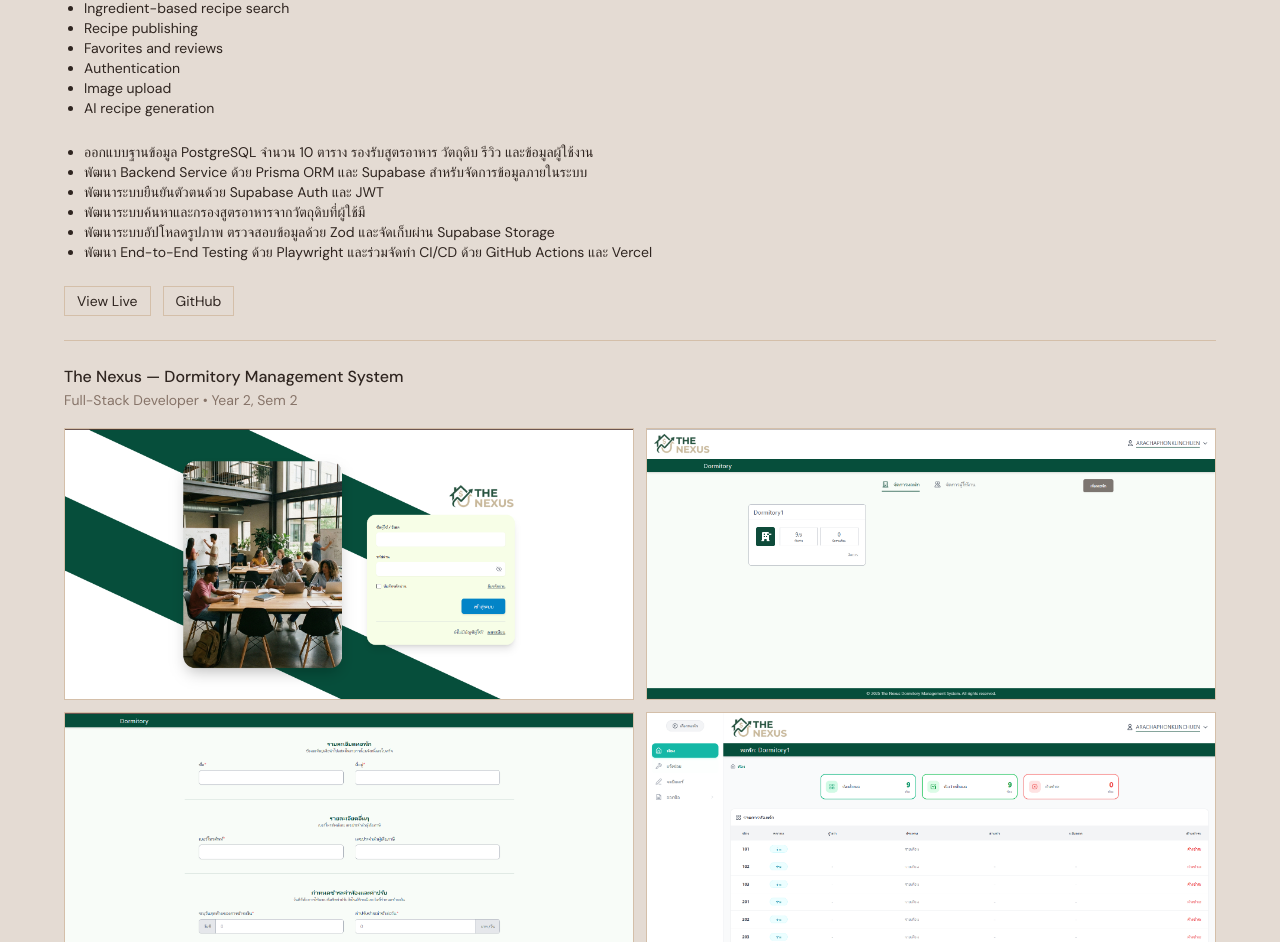
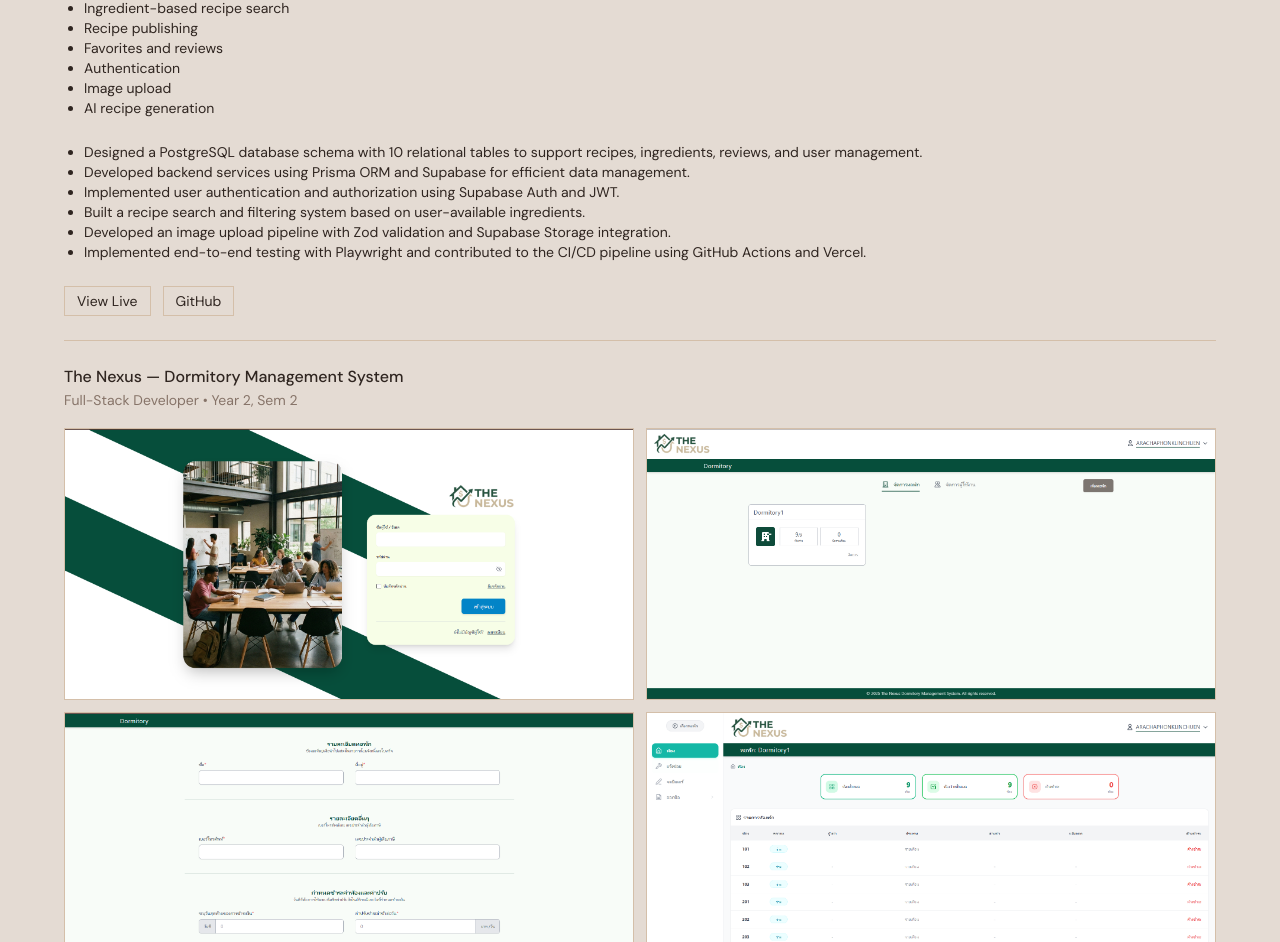
Before and after one commit to Arachaphon/ak-portfolio, a Next.js app: page / in a window 1280 px wide. Shown: the part 1375-2317 px from the top of the page. Built offline with nearby package versions, Linux system fonts and the light colour scheme.

Commit message:
add project data.

```diff
--- a/data/projects.ts
+++ b/data/projects.ts
@@ -29,12 +29,12 @@ export const projects = [
     ],
 
     description: [
-      "ออกแบบฐานข้อมูล PostgreSQL จำนวน 10 ตาราง รองรับสูตรอาหาร วัตถุดิบ รีวิว และข้อมูลผู้ใช้งาน",
-      "พัฒนา Backend Service ด้วย Prisma ORM และ Supabase สำหรับจัดการข้อมูลภายในระบบ",
-      "พัฒนาระบบยืนยันตัวตนด้วย Supabase Auth และ JWT",
-      "พัฒนาระบบค้นหาและกรองสูตรอาหารจากวัตถุดิบที่ผู้ใช้มี",
-      "พัฒนาระบบอัปโหลดรูปภาพ ตรวจสอบข้อมูลด้วย Zod และจัดเก็บผ่าน Supabase Storage",
-      "พัฒนา End-to-End Testing ด้วย Playwright และร่วมจัดทำ CI/CD ด้วย GitHub Actions และ Vercel",
+"Designed a PostgreSQL database schema with 10 relational tables to support recipes, ingredients, reviews, and user management." ,
+" Developed backend services using Prisma ORM and Supabase for efficient data management.",
+"Implemented user authentication and authorization using Supabase Auth and JWT.",
+"Built a recipe search and filtering system based on user-available ingredients.",
+"Developed an image upload pipeline with Zod validation and Supabase Storage integration.",
+"Implemented end-to-end testing with Playwright and contributed to the CI/CD pipeline using GitHub Actions and Vercel.",
     ],
 
     links: {
```
